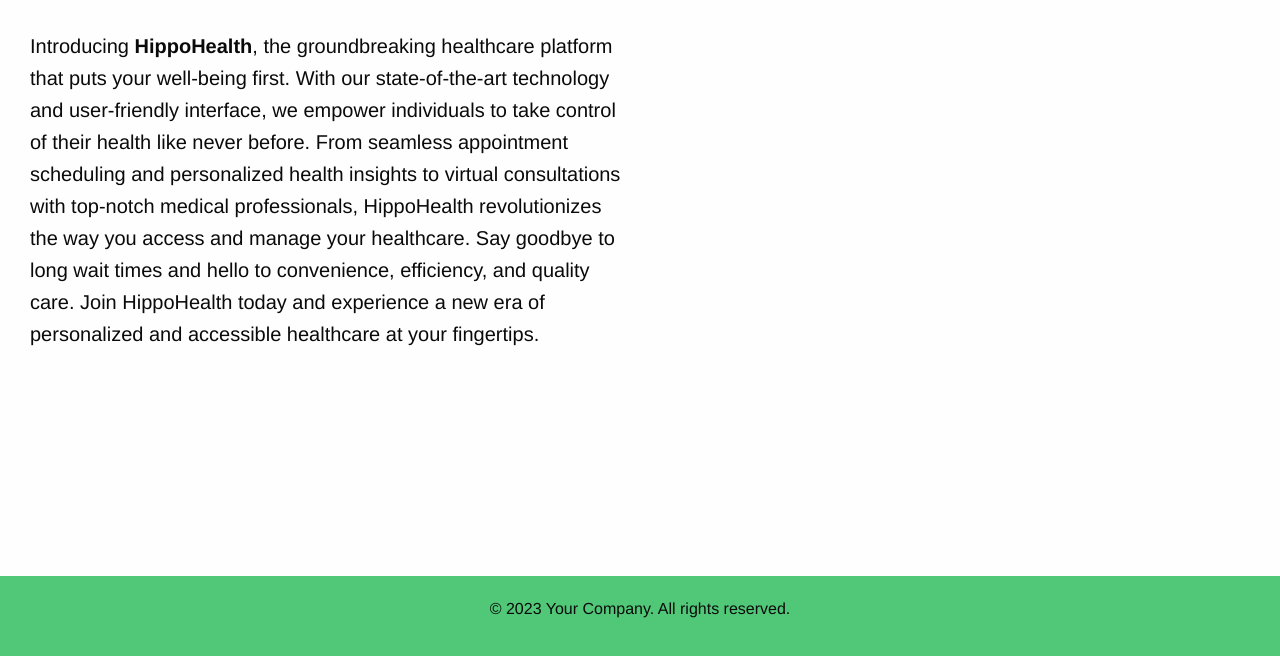
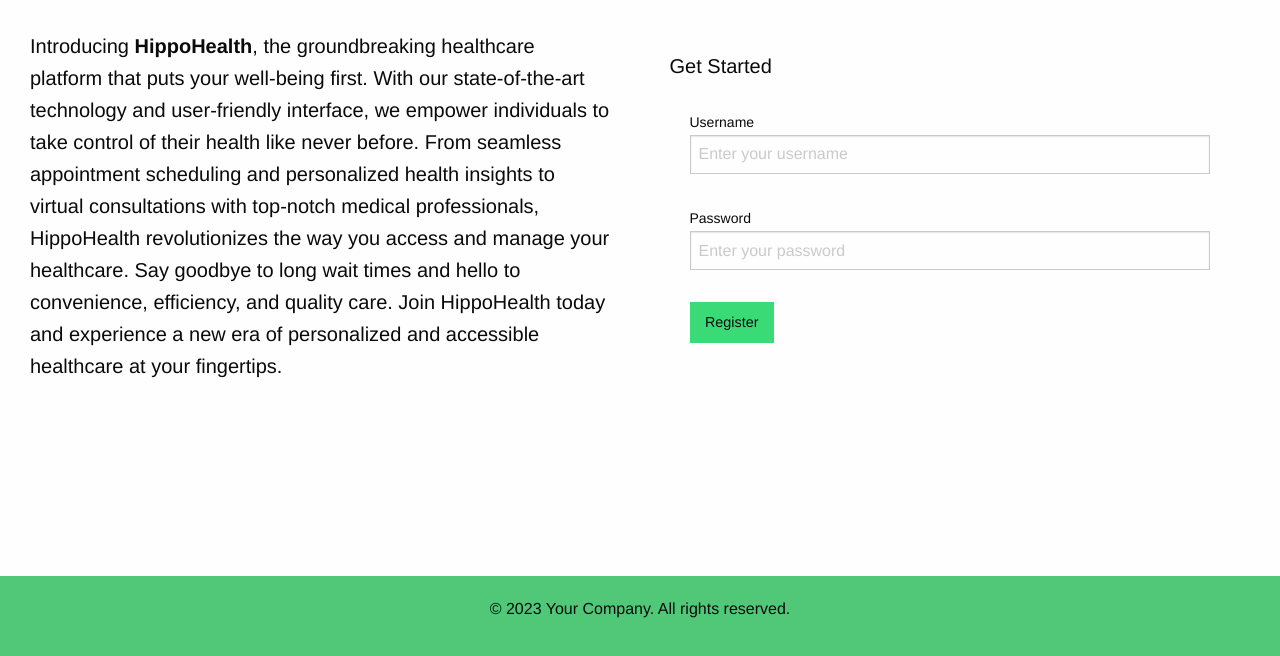
Before and after one commit to williammabotjaeng/hippohealth, a Flask app: page / in a window 1280 px wide. Shown: the part 144-800 px from the top of the page. Run offline with Flask 3, Linux system fonts and the light colour scheme; some libraries are stand-ins or nearby versions.

Commit message:
Get Started, registration-form, left-home, index.html

```diff
--- a/static/css/app.css
+++ b/static/css/app.css
@@ -42,4 +42,13 @@
 .right-home {
     float: right;
     width: 100%;
+    padding: 40px;
 }
+
+.block-label {
+    display: block;
+}
+
+.registration-form {
+    padding: 20px;
+}
--- a/templates/index.html
+++ b/templates/index.html
@@ -7,7 +7,33 @@
         </p>
     </div>
     <div class="right-home">
-
+        <div class="row">
+            <div class="column medium-6">
+              <h3 class="h3 lead">Get Started</h3>
+              <form class="registration-form" method="POST" action="{{ url_for('register') }}">
+                {{ form.hidden_tag() }}
+                <div>
+                    <label for="username">Username</label>
+                </div>
+                <div class="input-group">
+                  {{ form.username(class="input-field", placeholder="Enter your username") }}
+                  {% for error in form.username.errors %}
+                    <span class="error-message">{{ error }}</span>
+                  {% endfor %}
+                </div>
+                <div>
+                    <label for="password">Password</label>
+                </div>
+                <div class="input-group">
+                  {{ form.password(class="input-field", placeholder="Enter your password") }}
+                  {% for error in form.password.errors %}
+                    <span class="error-message">{{ error }}</span>
+                  {% endfor %}
+                </div>
+                <button type="submit" class="button success">Register</button>
+              </form>
+            </div>
+          </div>
     </div>
 </div>
 {% endblock %}
```
